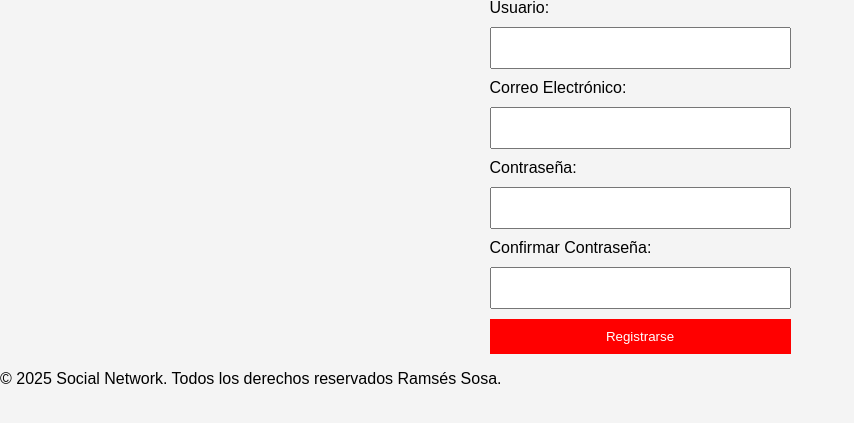
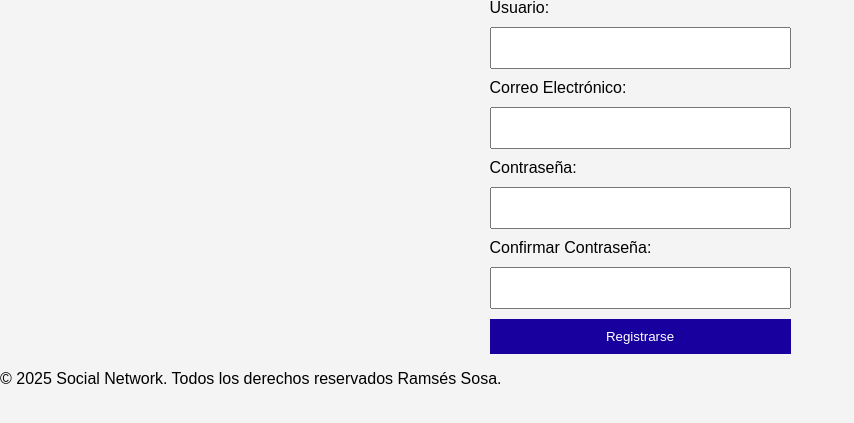
Before and after one commit to RamsesSosa04/social_network, a Flask app: page /register in a window 1280 px wide. Shown: the part 151-574 px from the top of the page, without its empty margins (0-854 px from the left). Run offline with Flask 3, Linux system fonts and the light colour scheme.

Commit message:
Added new colors

```diff
--- a/app/static/css/styles.css
+++ b/app/static/css/styles.css
@@ -26,7 +26,7 @@ body {
   button {
     padding: 10px;
     /*background-color: #007BFF;*/
-    background-color: #ff0000;
+    background-color: #18009e;
     color: #fff;
     border: none;
     cursor: pointer;
```
Also changed, not shown: config.py (deleted).
